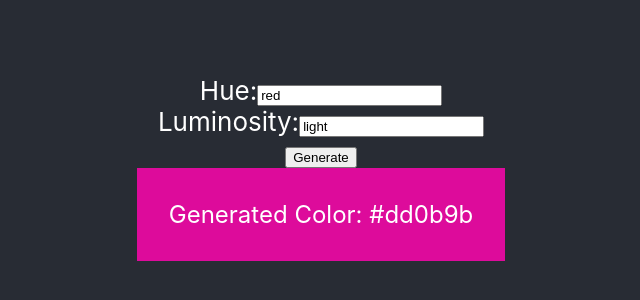
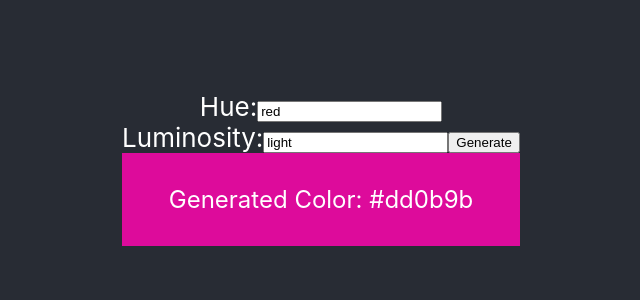
Before and after one commit to Roland-Rittchen/react-random-color-generator, a React (Create React App) app: page / in a window 1280 px wide. Shown: the part 232-532 px from the top of the page, without its empty margins (319-959 px from the left). Built offline with nearby package versions, Linux system fonts and the light colour scheme.

Commit message:
Remove Form and Button DIV

```diff
--- a/src/App.js
+++ b/src/App.js
@@ -16,7 +16,7 @@ function Div(props) {
         -webkit-transition: all 1s ease;
       `}
     >
-      {`Generated Color: ${props.color}`}
+      Generated Color: {props.color}
     </div>
   );
 }
@@ -31,7 +31,6 @@ function Control() {
   };
   return (
     <div>
-      <form>
       <label>
         Hue:
         <input value={hue} onChange={(e) => setHue(e.target.value)} />
@@ -41,14 +40,11 @@ function Control() {
         Luminosity:
         <input value={lum} onChange={(e) => setLum(e.target.value)} />
       </label>
-      </form>
-      <div>
       <button onClick={() => setCol(randomColor(param))}>Generate</button>
       <Div color={col} />
       {/* <span>
           {hue} and {lum}
         </span>  */}
-      </div>
     </div>
   );
 }
```
Lines whose indentation alone changed are shown as unchanged.
